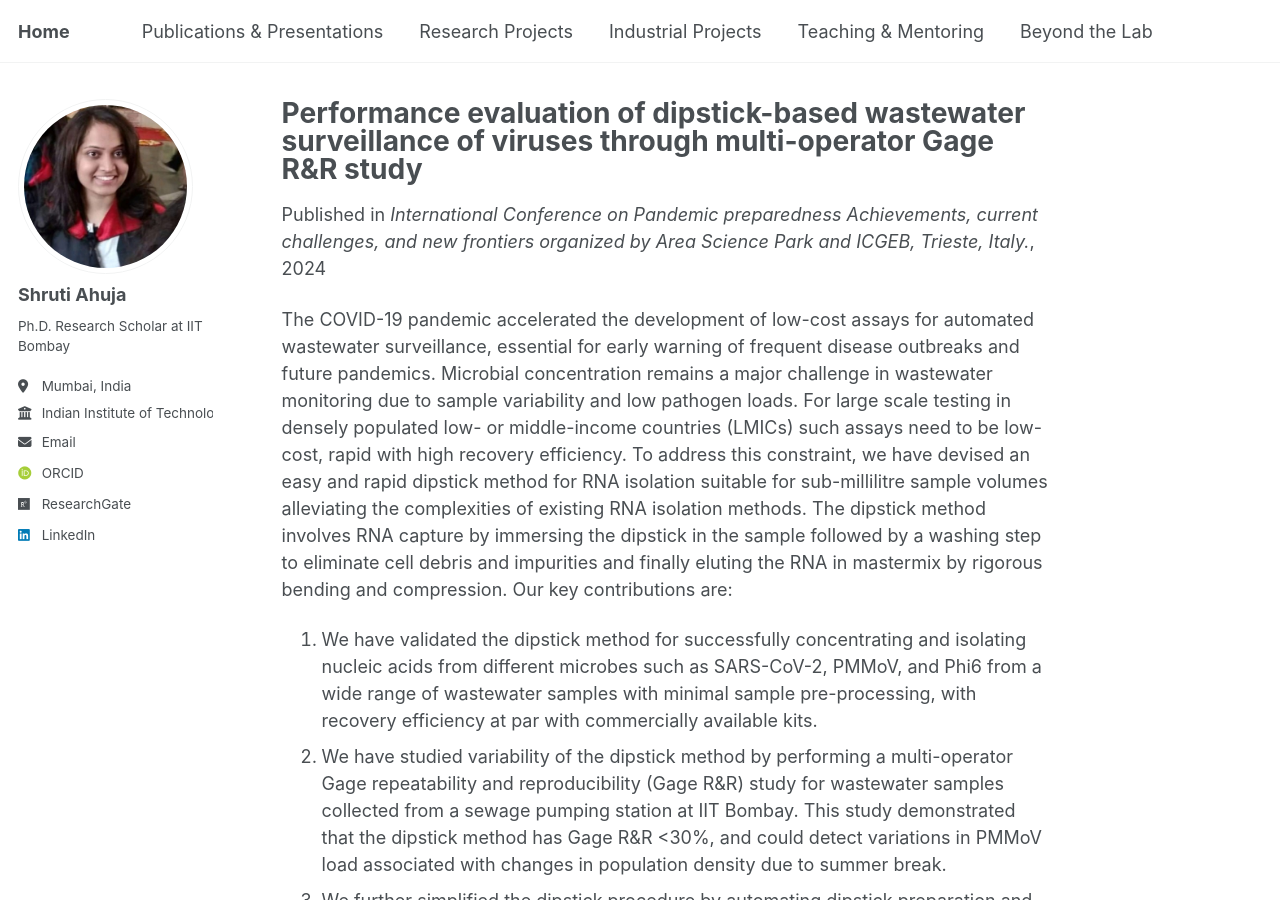
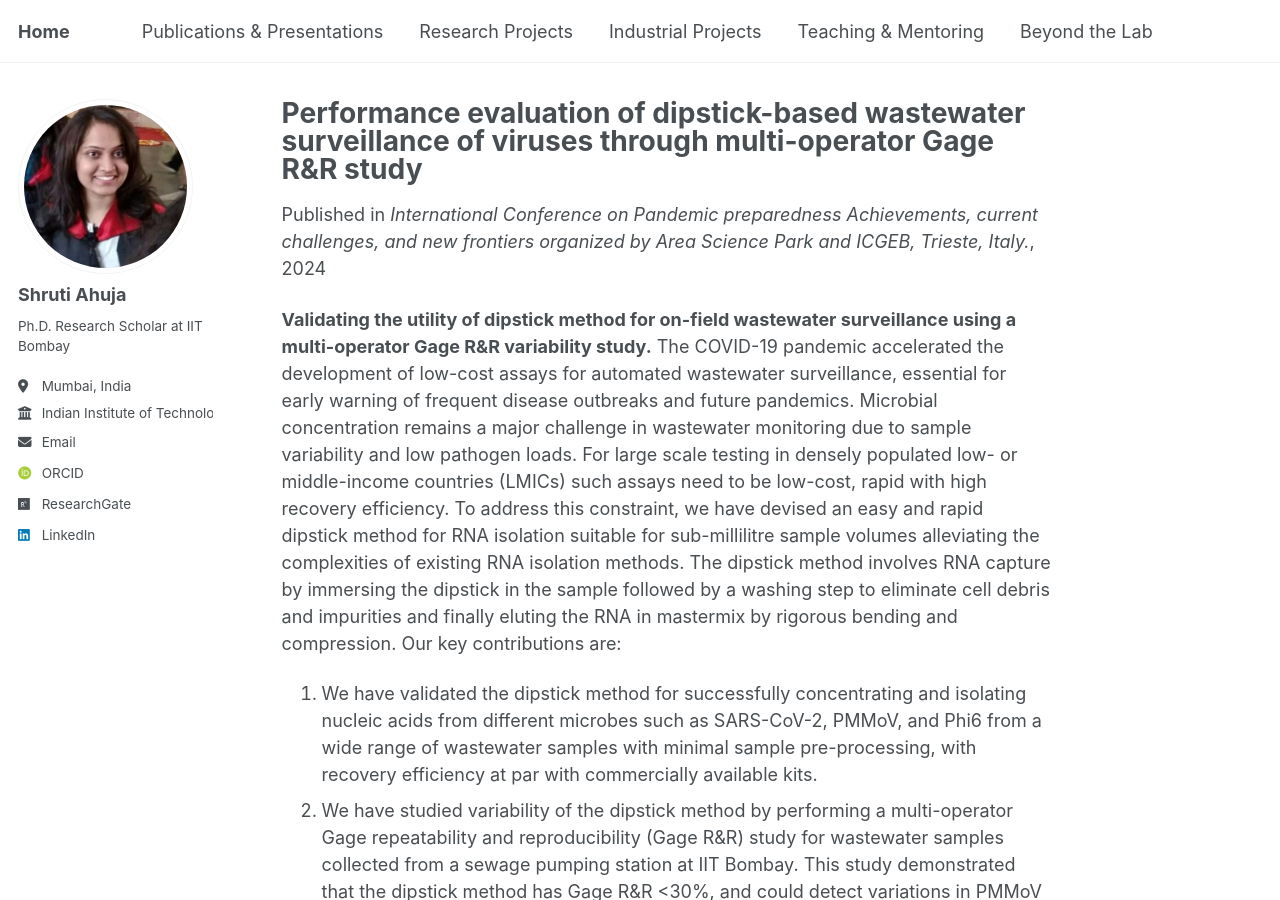
Before and after one commit to shrutiahuja/shrutiahuja.github.io, a Jekyll site: the page built from _publications/2024-11-11-italy.md, in a window 1280 px wide and 900 px high. Built offline with Jekyll 4.4.1, drawn with Linux system fonts in a browser that asks for light colours; some web fonts are replaced; a script that is not in the unit is left out.

Commit message:
Update 2024-11-11-italy.md

```diff
--- a/_publications/2024-11-11-italy.md
+++ b/_publications/2024-11-11-italy.md
@@ -9,7 +9,7 @@ venue: "International Conference on Pandemic preparedness Achievements, current
 paperurl: "/assets/pdf/poster.pdf"
 
 ---
-
+**Validating the utility of dipstick method for on-field wastewater surveillance using a multi-operator Gage R&R variability study.**
 The COVID-19 pandemic accelerated the development of low-cost assays for automated wastewater surveillance, essential for early warning of frequent disease outbreaks and future pandemics. Microbial concentration remains a major challenge in wastewater monitoring due to sample variability and low pathogen loads. For large scale testing in densely populated low- or middle-income countries (LMICs) such assays need to be low-cost, rapid with high recovery efficiency. To address this constraint, we have devised an easy and rapid dipstick method for RNA isolation suitable for sub-millilitre sample volumes alleviating the complexities of existing RNA isolation methods. The dipstick method involves RNA capture by immersing the dipstick in the sample followed by a washing step to eliminate cell debris and impurities and finally eluting the RNA in mastermix by rigorous bending and compression. Our key contributions are:
 1.	We have validated the dipstick method for successfully concentrating and isolating nucleic acids from different microbes such as SARS-CoV-2, PMMoV, and Phi6 from a wide range of wastewater samples with minimal sample pre-processing, with recovery efficiency at par with commercially available kits.
 2.	We have studied variability of the dipstick method by performing a multi-operator Gage repeatability and reproducibility (Gage R&R) study for wastewater samples collected from a sewage pumping station at IIT Bombay. This study demonstrated that the dipstick method has Gage R&R <30%, and could detect variations in PMMoV load associated with changes in population density due to summer break.
```
